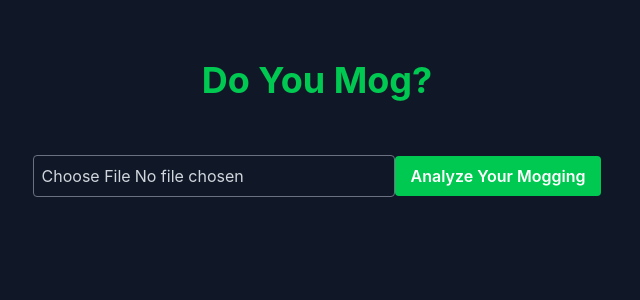
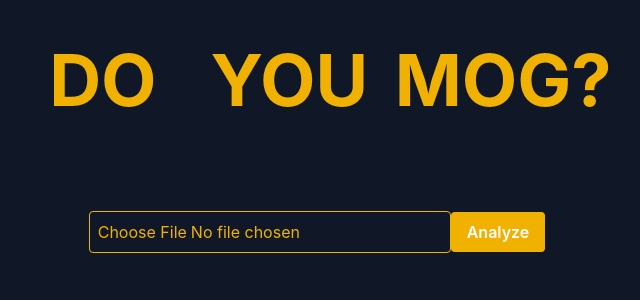
Before and after one commit to JR000270/do_you_mog_website, a React (Vite) app in the folder frontend/: page / in a window 1280 px wide. Shown: the top 300 px of the page, without its empty margins (323-963 px from the left). Built offline with nearby package versions, Linux system fonts and the light colour scheme.

Commit message:
animations and ui updates

```diff
--- a/frontend/package.json
+++ b/frontend/package.json
@@ -12,6 +12,7 @@
   "dependencies": {
     "@tailwindcss/vite": "^4.3.3",
     "axios": "^1.20.0",
+    "motion": "^13.2.0",
     "react": "^19.2.8",
     "react-dom": "^19.2.8",
     "tailwindcss": "^4.3.3"
--- a/frontend/src/App.jsx
+++ b/frontend/src/App.jsx
@@ -1,12 +1,38 @@
 import React from 'react';
 import './App.css';
 import ImageProcessingPage from './components/ImageProcessingPage';
+import { motion } from "motion/react"
 
 const App = () => {
   return (
     <div className="bg-gray-900 min-h-screen flex flex-col items-center py-15">
       <header>
-        <h1 className="text-4xl font-bold text-green-500">Do You Mog?</h1>
+        <motion.h1
+          initial="hidden"
+          animate="visible"
+          variants={{
+            visible: { transition: { staggerChildren: 0.7 } },
+          }}
+          className="text-4xl font-bold text-yellow-500 flex gap-20"
+        >
+          {["DO", "YOU", "MOG?"].map((word) => (
+            <motion.span
+              key={word}
+              className="inline-block px-5 text-center"
+              variants={{
+                hidden: { scale: 0, y: 800 },
+                visible: {
+                  scale: [0,10,2],
+                  y: 0,
+                  transition: { duration: 1.5 },
+                   rotate: [0, 25, -25, 0]
+                  },
+              }}
+            >
+              {word}
+            </motion.span>
+          ))}
+        </motion.h1>
       </header>
       <main>
         <ImageProcessingPage />
--- a/frontend/src/components/ImageProcessingPage.jsx
+++ b/frontend/src/components/ImageProcessingPage.jsx
@@ -1,4 +1,5 @@
 import React, { useEffect, useState } from 'react';
+import { motion } from 'motion/react';
 import api from '../api.js';
 
 //uploading image file to be analyzed by the model. submit button sends it
@@ -11,6 +12,7 @@
     };
 
     const [analysis, setAnalysis] = useState(null);
+    const [submitted, setSubmitted] = useState(false);
 
     const handleSubmit =  async () => {
         try {
@@ -25,41 +27,49 @@
 
 
     return (
-        <div>
+        <div className="py-10">
             {/*two columns setup, left for uploaded image and right for the analysis*/}
             <div className="flex flex-row">
                 <div className="flex flex-col items-center">
                     {/*if a file has been uploaded display it here */}
                     {selectedFile && (
-                        <div className="mt-4">
+                        <motion.div className="mt-4" initial={{scaleY: 0}} animate={{scaleY: 1, x: submitted ? 0 : 70}} transition={{duration:0.5}}>
+                            {/*If no analysis in yet -> potential mogger, otherwise based on probability -> mog or not mog */}
+                            <h2 className={'text-2xl font-semibold ' + (!analysis ? "text-yellow-500" : analysis && analysis.mog_probability >= 50 ? "text-green-500" : "text-red-500")}>
+                            {
+                                !analysis ? "Potential Mogger:" :
+                                    analysis && analysis.mog_probability >= 50 ? "Certified Mogger:" : "Not a Mogger:"
+                            }
+                            </h2>
                             <img
                                 src={URL.createObjectURL(selectedFile)}
                                 alt="Uploaded Image"
                                 className="mt-2 w-75 h-100 object-cover rounded-lg"
                             />
-                        </div>
+                        </motion.div>
                     )}
                 </div>
-                <div className="flex flex-col items-center px-10 py-5">
+                <div className="flex flex-col items-center px-10 py-7">
                     {analysis && (
-                        <div>
-                            <h3 className="text-xl font-semibold text-green-500">Analysis Result:</h3>
+                        <motion.div initial={{x: -200, y: 25}} animate={{x:0}} transition={{duration:0.5}}>
                             <p className="text-lg font-medium text-gray-300">{analysis.funny_comment}</p>
                             <p className="text-lg font-medium text-gray-300">Mogging Score: {analysis.mog_probability}</p>
-                            <h4 className="text-lg font-medium text-gray-300">Most Mogging Features (Out of 10 points):</h4>
+                            <h4 className="text-lg font-medium text-gray-300">Features Ratings:</h4>
                             <ul className="list-disc list-inside text-gray-300">
                                 {Object.entries(analysis.contributions).map(([feature, contribution]) => (
-                                    <li key={feature} className="text-gray-300"> {feature}: {contribution} </li>
+                                    <li key={feature} className="text-gray-300"> {feature}: {contribution}/10 </li>
                                 ))}
                             </ul>
-                        </div>
+                        </motion.div>
                     )}
                 </div>
             </div>
+
             <form onSubmit={(e) => { e.preventDefault(); handleSubmit(); }}>
-                <input type="file" accept="image/*" onChange={handleFileChange} className="p-2 border border-gray-500 rounded mb-4 text-gray-300 cursor-pointer" />
-                <button type="submit" disabled={!selectedFile} className="mt-4 px-4 py-2 bg-green-500 text-white font-semibold rounded hover:bg-green-600">Analyze Your Mogging</button>
+                <input type="file" accept="image/*" onChange={handleFileChange} className="p-2 border text-yellow-500 rounded mb-4 border-yellow-500 cursor-pointer " />
+                <button onClick={() => setSubmitted(true)} type="submit" disabled={!selectedFile} className="mt-4 px-4 py-2 bg-yellow-500 text-white font-semibold rounded hover:bg-yellow-600">Analyze</button>
             </form>
+
         </div>
     );
 };
```
Also changed, not shown: 2 other files (tests, documents, lock files or other folders).
